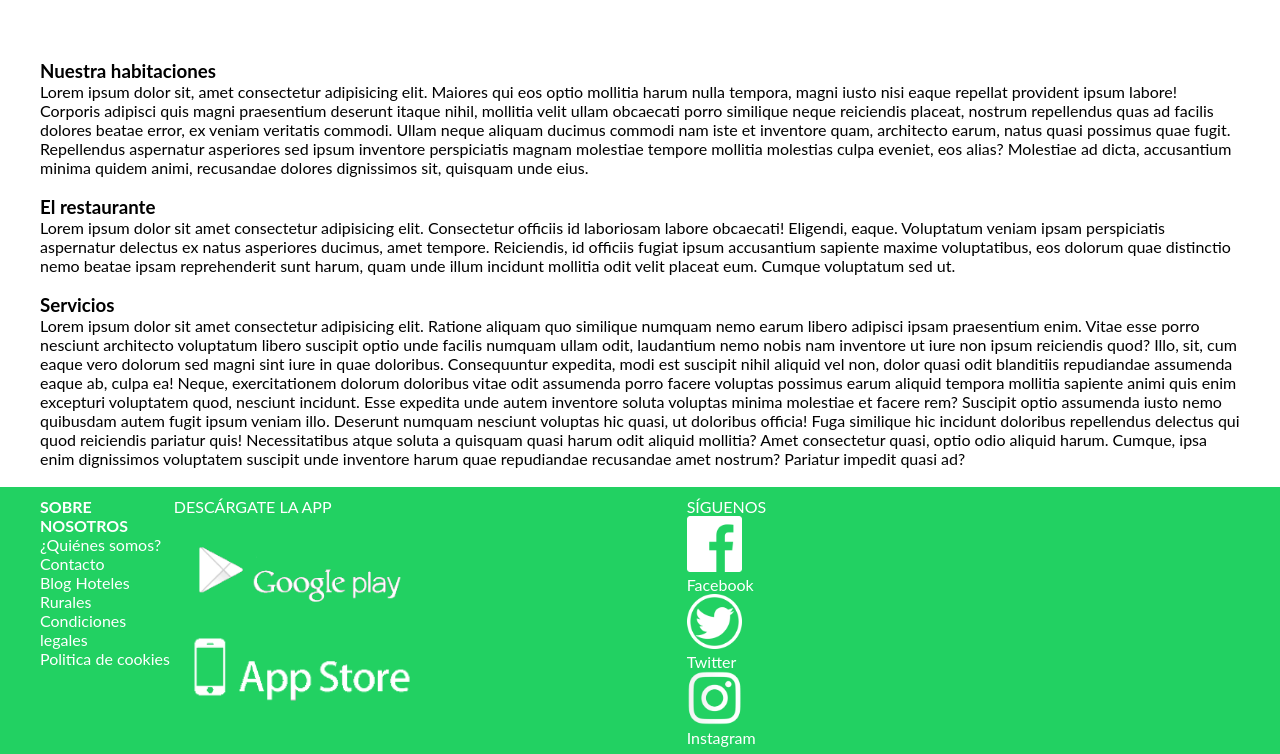
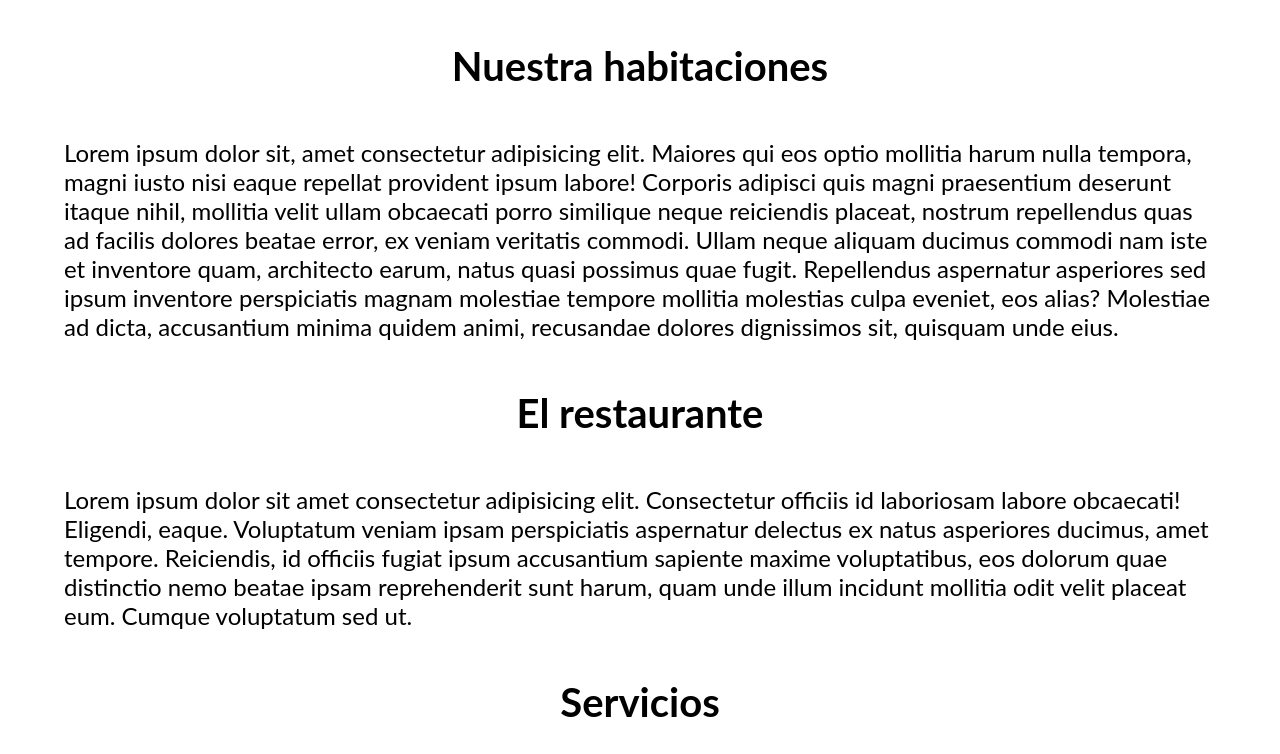
Before and after one commit to rubng87/accesiblidad_hotel, a plain HTML site: page hotel.html in a window 1280 px wide. Shown: the part 1506-2260 px from the top of the page. Drawn offline with Linux system fonts and the light colour scheme.

Commit message:
casi acabado

```diff
--- a/css/style.css
+++ b/css/style.css
@@ -49,6 +49,7 @@ h1 {
     top: 0;
     color: white;
     right: 50px;
+    padding: 2%;
 }
 
 
@@ -113,6 +114,7 @@ nav {
 }
 
 img {
+    padding: 2%;
     width: 100%;
 }
 
@@ -122,18 +124,25 @@ h2 {
     text-align: center;
     font-size: 2.5rem;
     position: relative;
-    top: 60px;
-    margin-bottom: 80px;
+    padding: 2%;
 }
 
 h3 {
 
+    text-align: center;
+    font-size: 2.5rem;
+    /* position: relative; */
+    padding: 2%;
+}
+p {
+    padding: 2%;
+    font-size: 1.5rem;
 }
 
 /* footer */
 
 footer {
-    background-color:  rgb(34, 209, 98);
+    background-color:   rgb(12, 110, 48);
     position: relative;
     color: white;
     bottom: 0;
```
Also changed, not shown: hotel.html (+4 -4 lines).
